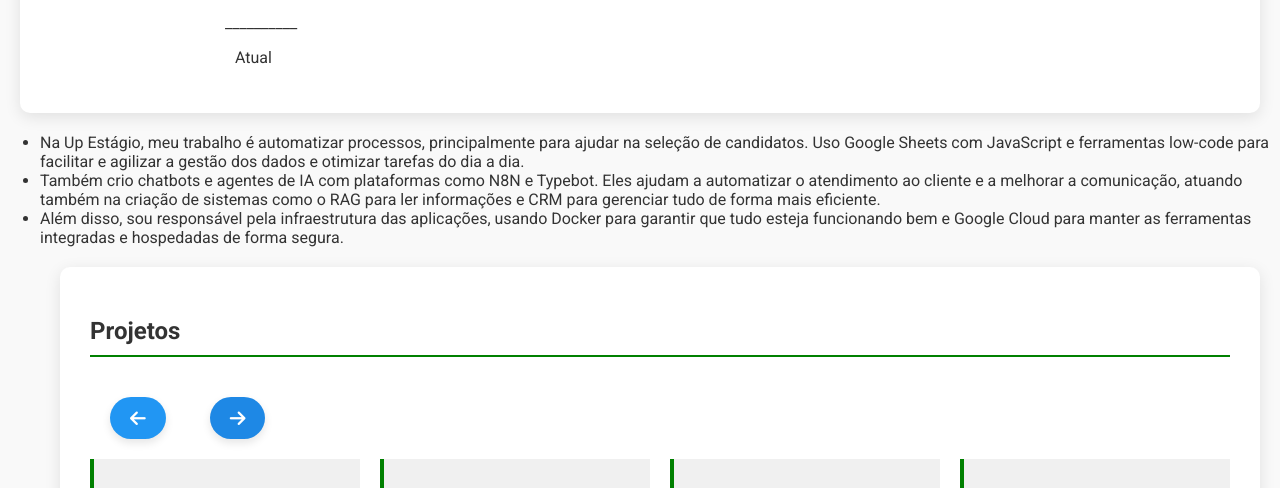
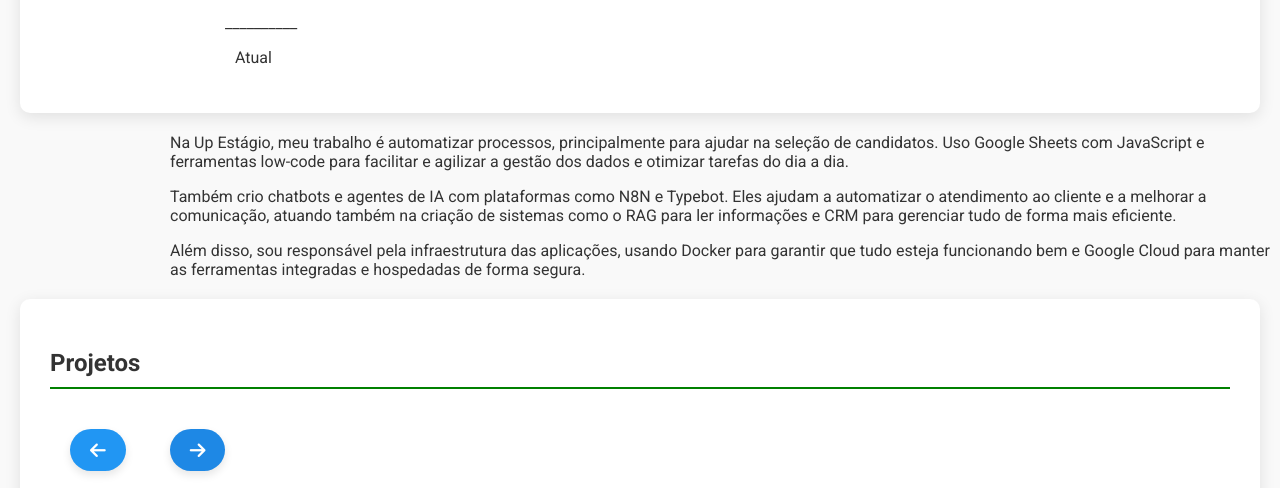
Before and after one commit to 6gusta/Portifolio, a plain HTML site: page index.html in a window 1280 px wide. Shown: the part 822-1310 px from the top of the page. Drawn offline with Linux system fonts and the light colour scheme.

Commit message:
Update index.html

```diff
--- a/index.html
+++ b/index.html
@@ -40,13 +40,11 @@
       <p style=" margin-left: 175px;">__________</p>
       <p  style=" margin-left: 185px;">Atual</p>
     </section>
-     <ul>
-          <li>Na Up Estágio, meu trabalho é automatizar processos, principalmente para ajudar na seleção de candidatos. Uso Google Sheets com JavaScript e ferramentas low-code para facilitar e agilizar a gestão dos dados e otimizar tarefas do dia a dia.</li>
+    <p style="margin-left: 170px;">Na Up Estágio, meu trabalho é automatizar processos, principalmente para ajudar na seleção de candidatos. Uso Google Sheets com JavaScript e ferramentas low-code para facilitar e agilizar a gestão dos dados e otimizar tarefas do dia a dia.</p>
 
-          <li>Também crio chatbots e agentes de IA com plataformas como N8N e Typebot. Eles ajudam a automatizar o atendimento ao cliente e a melhorar a comunicação, atuando também na criação de sistemas como o RAG para ler informações e CRM para gerenciar tudo de forma mais eficiente.</li>
+<p style="margin-left: 170px;">Também crio chatbots e agentes de IA com plataformas como N8N e Typebot. Eles ajudam a automatizar o atendimento ao cliente e a melhorar a comunicação, atuando também na criação de sistemas como o RAG para ler informações e CRM para gerenciar tudo de forma mais eficiente.</p>
 
-          <li>Além disso, sou responsável pela infraestrutura das aplicações, usando Docker para garantir que tudo esteja funcionando bem e Google Cloud para manter as ferramentas integradas e hospedadas de forma segura.</li>
-</section>
+<p style="margin-left: 170px;">Além disso, sou responsável pela infraestrutura das aplicações, usando Docker para garantir que tudo esteja funcionando bem e Google Cloud para manter as ferramentas integradas e hospedadas de forma segura.</p>
 
 
 
```
